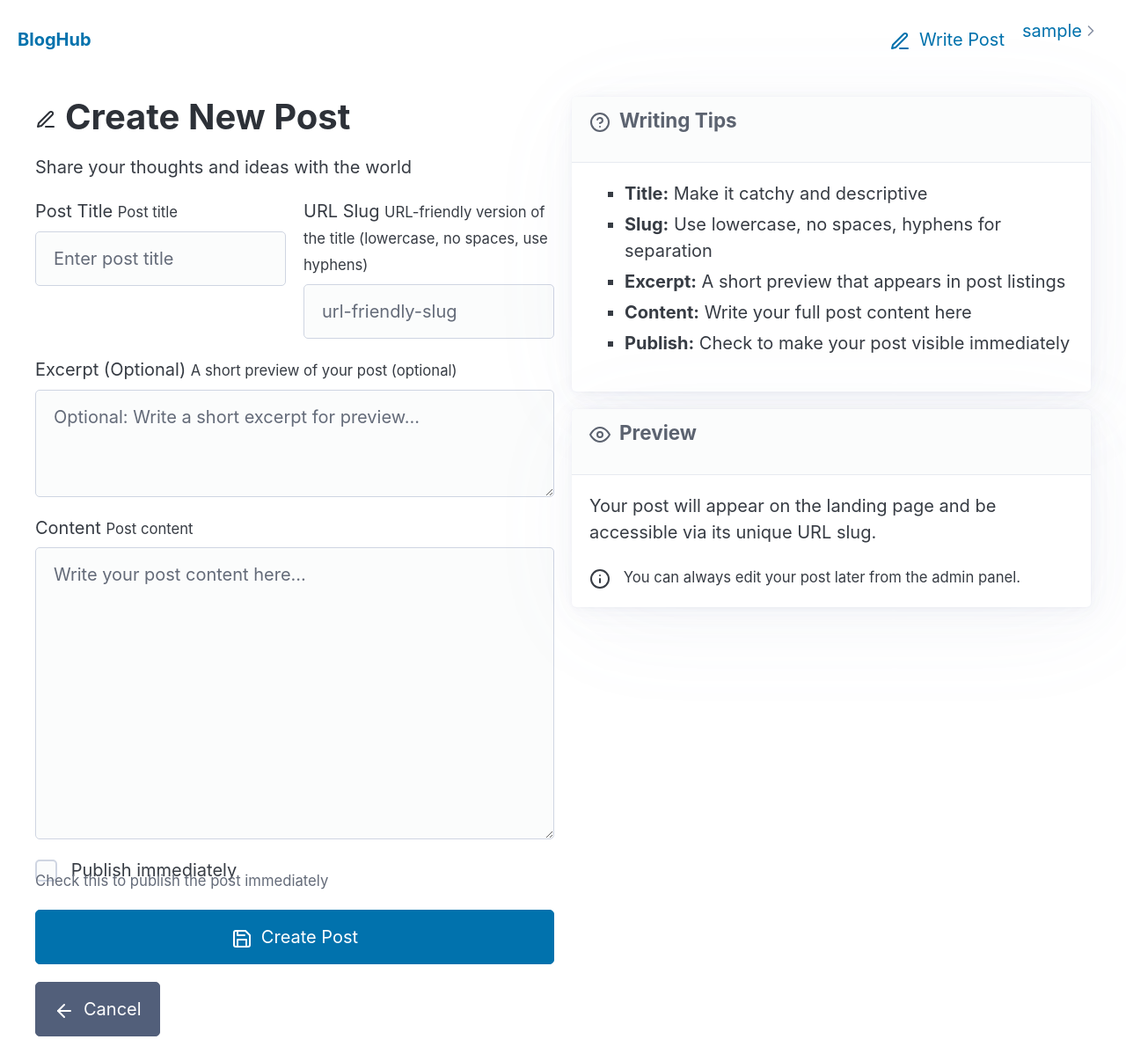
After one commit to Djangonauts-Philippines/django-tutorial, a Django app: page /create-post/ in a window 1280 px wide. The commit adds this page. Shown: the whole page at 88% size. Run offline with Django 5.2, Linux system fonts and the light colour scheme; the visitor is signed in with stand-in values (Sample User, id 1); some libraries are stand-ins or nearby versions.

Commit message:
feat: setup blog forms

```diff
--- /dev/null
+++ b/app/forms.py
@@ -0,0 +1,39 @@
+from django import forms
+from .models import Post
+
+
+class PostForm(forms.ModelForm):
+    """
+    Form for creating and editing posts.
+    """
+
+    class Meta:
+        model = Post
+        fields = ["title", "slug", "content", "excerpt", "is_published"]
+        widgets = {
+            "title": forms.TextInput(attrs={"class": "form-control", "placeholder": "Enter post title"}),
+            "slug": forms.TextInput(attrs={"class": "form-control", "placeholder": "url-friendly-slug"}),
+            "content": forms.Textarea(
+                attrs={"class": "form-control", "rows": 10, "placeholder": "Write your post content here..."}
+            ),
+            "excerpt": forms.Textarea(
+                attrs={
+                    "class": "form-control",
+                    "rows": 3,
+                    "placeholder": "Optional: Write a short excerpt for preview...",
+                }
+            ),
+            "is_published": forms.CheckboxInput(attrs={"class": "form-check-input"}),
+        }
+        labels = {
+            "title": "Post Title",
+            "slug": "URL Slug",
+            "content": "Content",
+            "excerpt": "Excerpt (Optional)",
+            "is_published": "Publish immediately",
+        }
+        help_texts = {
+            "slug": "URL-friendly version of the title (lowercase, no spaces, use hyphens)",
+            "excerpt": "A short preview of your post (optional)",
+            "is_published": "Check this to publish the post immediately",
+        }
--- a/app/templates/app/base.html
+++ b/app/templates/app/base.html
@@ -19,6 +19,9 @@
         </ul>
         <ul>
             {% if user.is_authenticated %}
+            <li><a href="{% url 'app:create_post' %}">
+                    <i data-feather="edit-3"></i>Write Post
+                </a></li>
             <li>
                 <details role="list" dir="rtl">
                     <summary aria-haspopup="listbox" role="link">{{ user.username }}</summary>
--- /dev/null
+++ b/app/templates/app/create_post.html
@@ -0,0 +1,141 @@
+{% extends 'app/base.html' %}
+{% load static %}
+
+{% block title %}Create New Post - BlogHub{% endblock %}
+
+{% block content %}
+<div class="container">
+    <div class="grid">
+        <div>
+            <header>
+                <h1>
+                    <i data-feather="edit-3"></i>Create New Post
+                </h1>
+                <p>Share your thoughts and ideas with the world</p>
+            </header>
+
+            <!-- Display messages -->
+            {% if messages %}
+            {% for message in messages %}
+            <div class="alert alert-{{ message.tags }}">
+                {{ message }}
+            </div>
+            {% endfor %}
+            {% endif %}
+
+            <!-- Post Creation Form -->
+            <form method="post">
+                {% csrf_token %}
+
+                <div class="grid">
+                    <div>
+                        <label for="{{ form.title.id_for_label }}">
+                            {{ form.title.label }}
+                            {% if form.title.help_text %}
+                            <small>{{ form.title.help_text }}</small>
+                            {% endif %}
+                        </label>
+                        {{ form.title }}
+                        {% if form.title.errors %}
+                        <small class="error">{{ form.title.errors.0 }}</small>
+                        {% endif %}
+                    </div>
+
+                    <div>
+                        <label for="{{ form.slug.id_for_label }}">
+                            {{ form.slug.label }}
+                            {% if form.slug.help_text %}
+                            <small>{{ form.slug.help_text }}</small>
+                            {% endif %}
+                        </label>
+                        {{ form.slug }}
+                        {% if form.slug.errors %}
+                        <small class="error">{{ form.slug.errors.0 }}</small>
+                        {% endif %}
+                    </div>
+                </div>
+
+                <div>
+                    <label for="{{ form.excerpt.id_for_label }}">
+                        {{ form.excerpt.label }}
+                        {% if form.excerpt.help_text %}
+                        <small>{{ form.excerpt.help_text }}</small>
+                        {% endif %}
+                    </label>
+                    {{ form.excerpt }}
+                    {% if form.excerpt.errors %}
+                    <small class="error">{{ form.excerpt.errors.0 }}</small>
+                    {% endif %}
+                </div>
+
+                <div>
+                    <label for="{{ form.content.id_for_label }}">
+                        {{ form.content.label }}
+                        {% if form.content.help_text %}
+                        <small>{{ form.content.help_text }}</small>
+                        {% endif %}
+                    </label>
+                    {{ form.content }}
+                    {% if form.content.errors %}
+                    <small class="error">{{ form.content.errors.0 }}</small>
+                    {% endif %}
+                </div>
+
+                <div>
+                    <label for="{{ form.is_published.id_for_label }}">
+                        {{ form.is_published }}
+                        {{ form.is_published.label }}
+                        {% if form.is_published.help_text %}
+                        <small>{{ form.is_published.help_text }}</small>
+                        {% endif %}
+                    </label>
+                    {% if form.is_published.errors %}
+                    <small class="error">{{ form.is_published.errors.0 }}</small>
+                    {% endif %}
+                </div>
+
+                <div>
+                    <button type="submit" class="primary">
+                        <i data-feather="save"></i>Create Post
+                    </button>
+                    <a href="{% url 'app:landing' %}" role="button" class="secondary">
+                        <i data-feather="arrow-left"></i>Cancel
+                    </a>
+                </div>
+            </form>
+        </div>
+
+        <div>
+            <!-- Help Section -->
+            <article>
+                <header>
+                    <h5>
+                        <i data-feather="help-circle"></i>Writing Tips
+                    </h5>
+                </header>
+                <ul>
+                    <li><strong>Title:</strong> Make it catchy and descriptive</li>
+                    <li><strong>Slug:</strong> Use lowercase, no spaces, hyphens for separation</li>
+                    <li><strong>Excerpt:</strong> A short preview that appears in post listings</li>
+                    <li><strong>Content:</strong> Write your full post content here</li>
+                    <li><strong>Publish:</strong> Check to make your post visible immediately</li>
+                </ul>
+            </article>
+
+            <!-- Preview Section -->
+            <article>
+                <header>
+                    <h5>
+                        <i data-feather="eye"></i>Preview
+                    </h5>
+                </header>
+                <p>Your post will appear on the landing page and be accessible via its unique URL slug.</p>
+                <small>
+                    <i data-feather="info"></i>
+                    You can always edit your post later from the admin panel.
+                </small>
+            </article>
+        </div>
+    </div>
+</div>
+{% endblock %}
--- a/app/urls.py
+++ b/app/urls.py
@@ -7,5 +7,6 @@
     path("", views.landing_page, name="landing"),
     path("posts/", views.all_posts, name="all_posts"),
     path("post/<slug:slug>/", views.post_detail, name="post_detail"),
+    path("create-post/", views.create_post, name="create_post"),
     path("logout/", views.logout_view, name="logout"),
 ]
--- a/app/views.py
+++ b/app/views.py
@@ -5,6 +5,7 @@
 from django.contrib import messages
 from django.core.paginator import Paginator
 from .models import Post
+from .forms import PostForm
 
 
 def landing_page(request):
@@ -56,6 +57,26 @@
 
 
 @login_required
+def create_post(request):
+    """
+    View to create a new post.
+    """
+    if request.method == "POST":
+        form = PostForm(request.POST)
+        if form.is_valid():
+            post = form.save(commit=False)
+            post.author = request.user
+            post.save()
+            messages.success(request, "Post created successfully!")
+            return redirect(post.get_absolute_url())
+    else:
+        form = PostForm()
+
+    context = {"form": form}
+    return render(request, "app/create_post.html", context)
+
+
+@login_required
 def logout_view(request):
     """
     Logout view that logs out the user and redirects to landing page.
```
